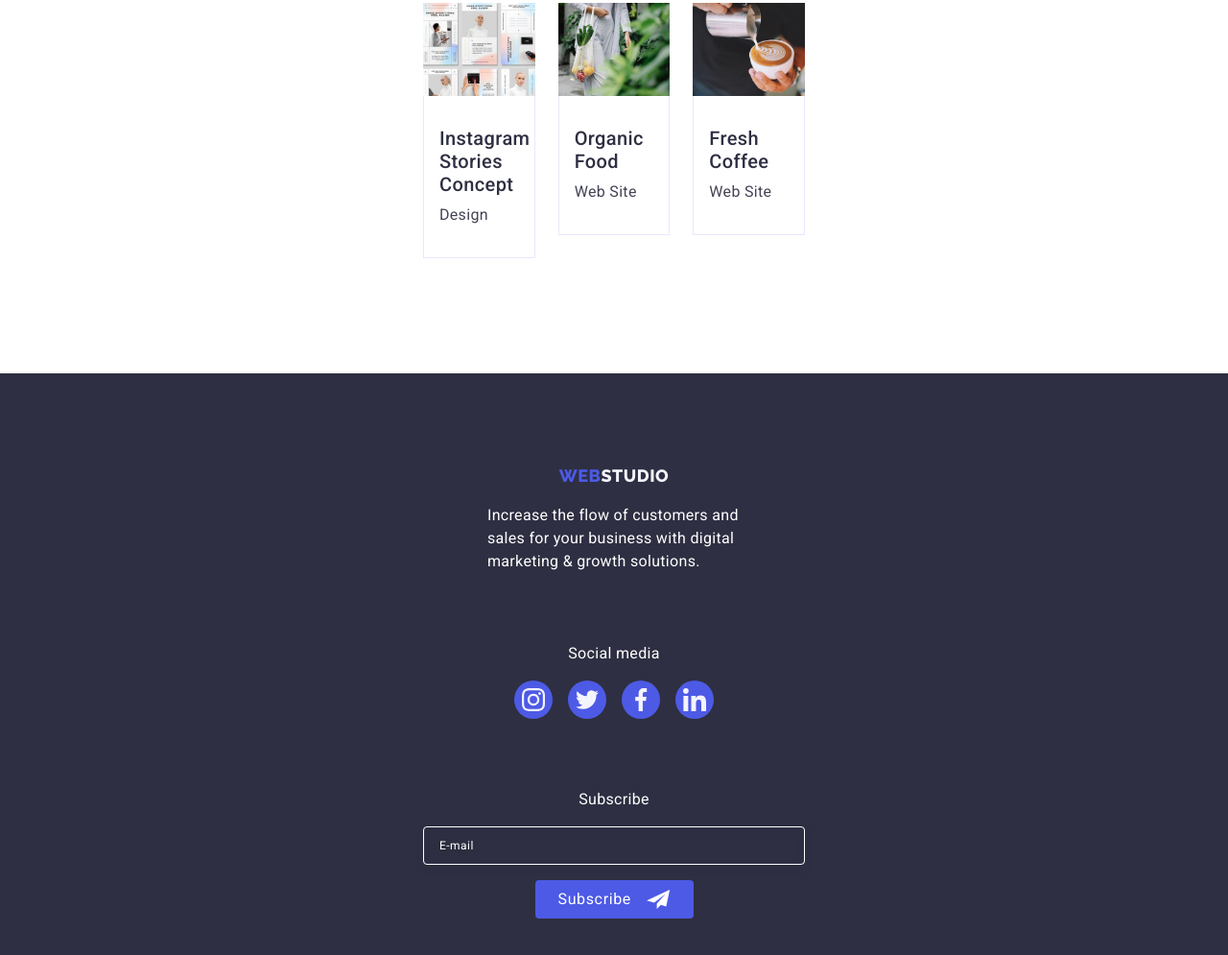
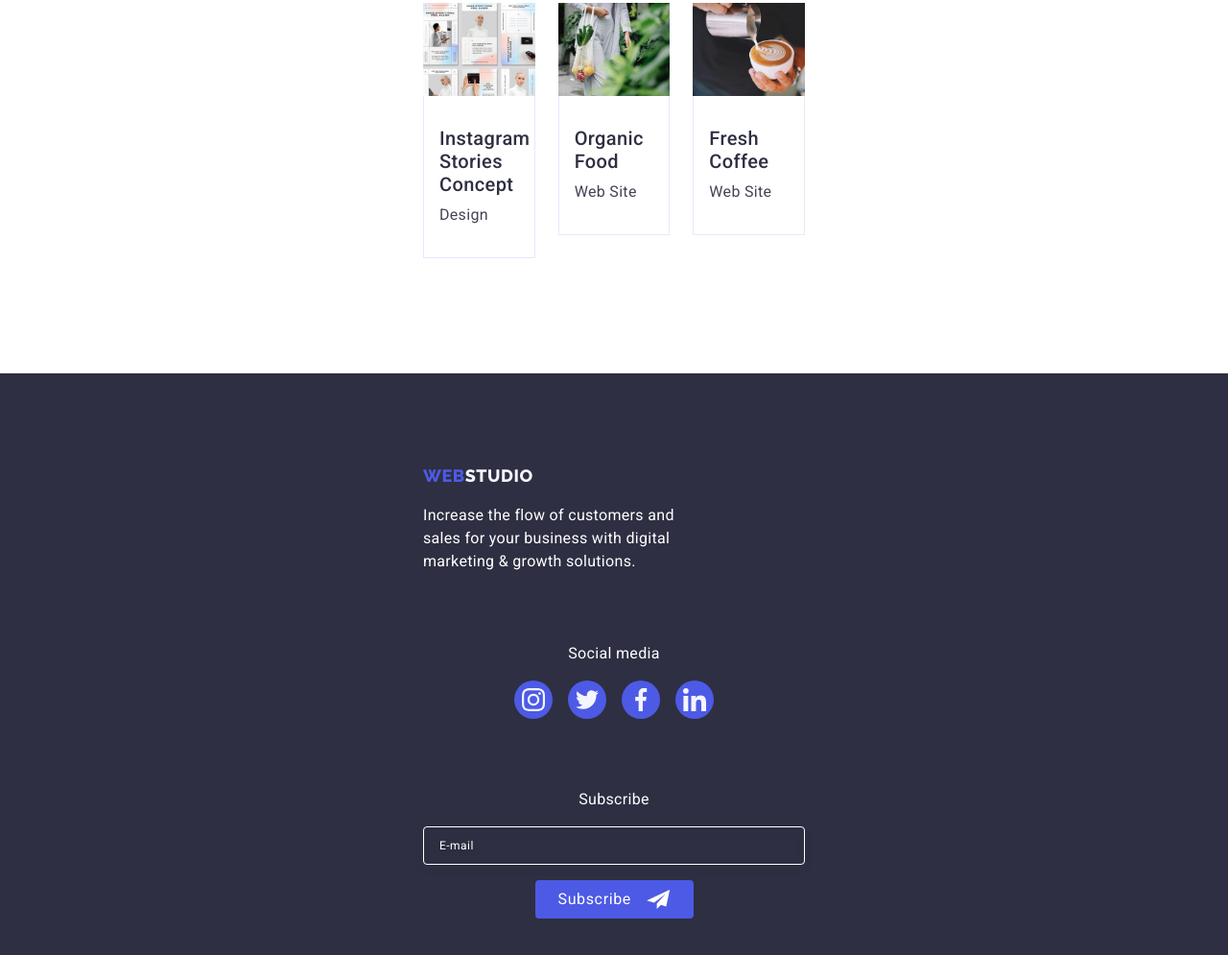
Before and after one commit to AndyPolatovskyi/goit-markup-hw-07, a plain HTML site: page portfolio.html in a window 1280 px wide. Shown: the part 1240-2235 px from the top of the page at 96% size. Drawn offline with nearby package versions, Linux system fonts and the light colour scheme.

Commit message:
7correction5

```diff
--- a/css/media.css
+++ b/css/media.css
@@ -187,10 +187,6 @@
       flex-wrap: wrap;
     }
 
-    .team-item {
-      flex-basis: calc((100% - 24px) / 2);
-    }
-
      .team-item:nth-child(n+2) {
       margin-bottom: 0;
     }
@@ -206,6 +202,7 @@
     }
 
     .customers-list {
+      justify-content: center;
       gap: 72px 24px;
     }
 
@@ -227,8 +224,6 @@
       margin-bottom: 72px;
     }
     .container-soc {
-      display: flex;
-      flex-direction: column;
       padding: 0;
     }
     .footer-soc-text {
@@ -249,6 +244,7 @@
     .modal {
       max-width: 408px;
       height: 584px;
+      overflow:hidden;
     }
 }
 
@@ -360,7 +356,9 @@
       flex-basis: calc((100% - 24px) / 6);
     }
     .container-logo {
+      display: block;
       margin-right: 120px;
+      margin-bottom: 0;
     }
     .container-soc {
       margin-right: 80px;
--- a/css/styles.css
+++ b/css/styles.css
@@ -871,14 +871,10 @@ img {
 }
 
 .container-logo {
-  display: flex;
-  flex-direction: column;
-  align-items: center;
-  /* margin-right: 120px; */
+
 }
 
 .container-soc {
-  /* margin-right: 80px; */
   padding-top: 72px;
   padding-bottom: 72px;
 }
```
